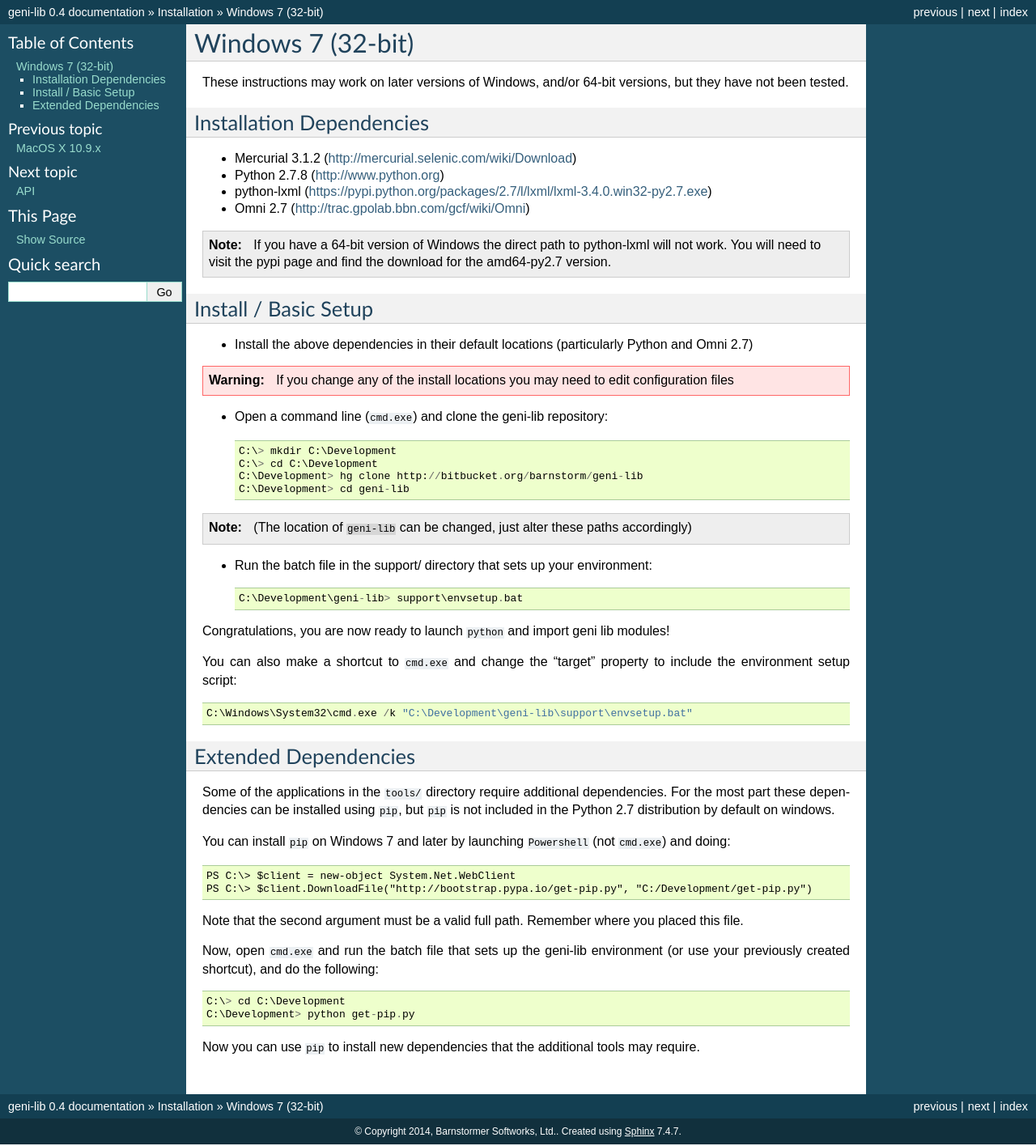
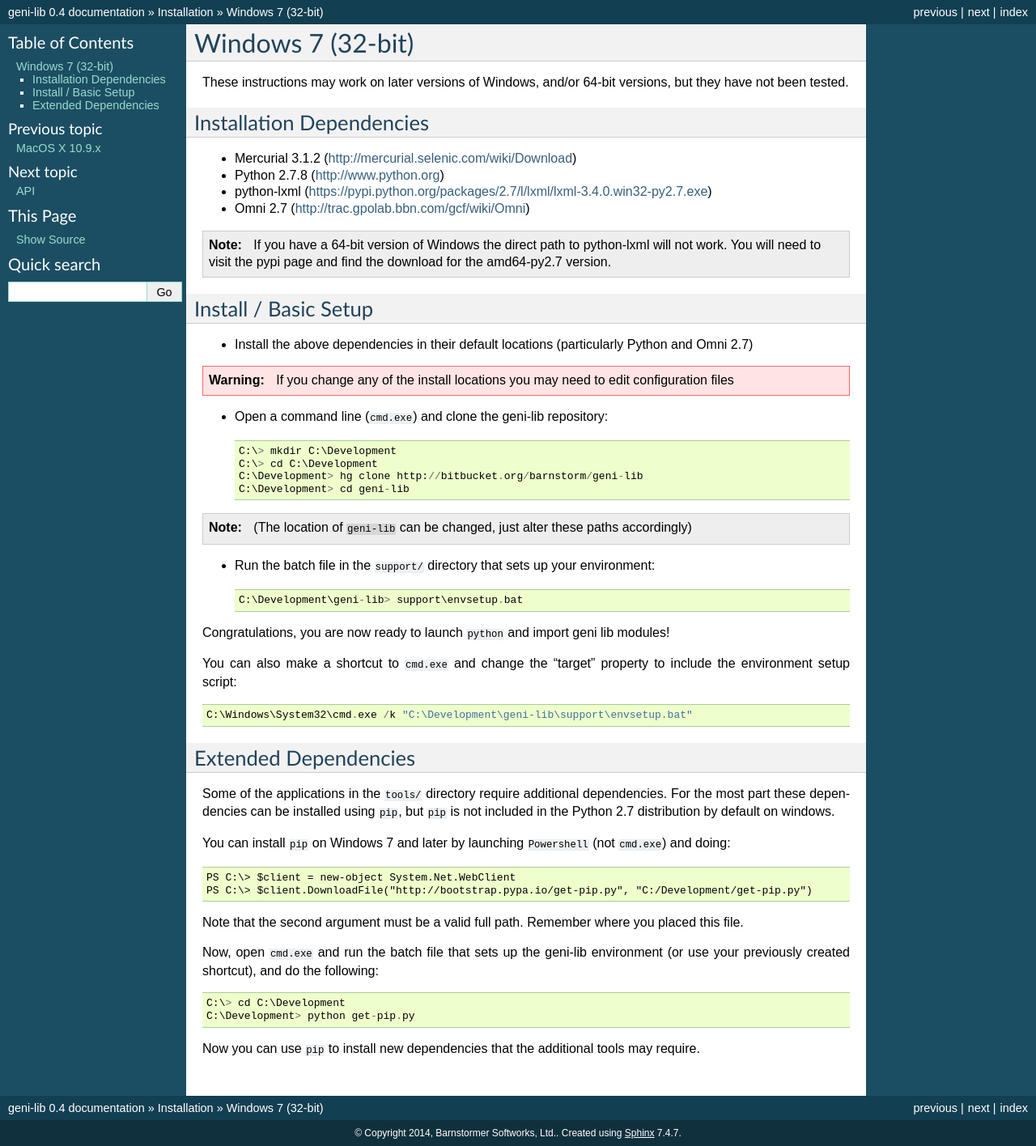
Before and after one commit to kaimast/geni-lib3, a Sphinx documentation site: the page built from docs/source/intro/windows.rst, in a window 1280 px wide. Shown: the whole page at 81% size. Built offline with Sphinx 7.4.7, drawn with Linux system fonts in a browser that asks for light colours; pages that are not in the unit, such as notebooks, are missing from menus.

Commit message:
Formatting change

```diff
--- a/docs/source/intro/windows.rst
+++ b/docs/source/intro/windows.rst
@@ -35,7 +35,7 @@
 .. note::
   (The location of ``geni-lib`` can be changed, just alter these paths accordingly)
 
-* Run the batch file in the support/ directory that sets up your environment::
+* Run the batch file in the ``support/`` directory that sets up your environment::
 
    C:\Development\geni-lib> support\envsetup.bat
 
```
